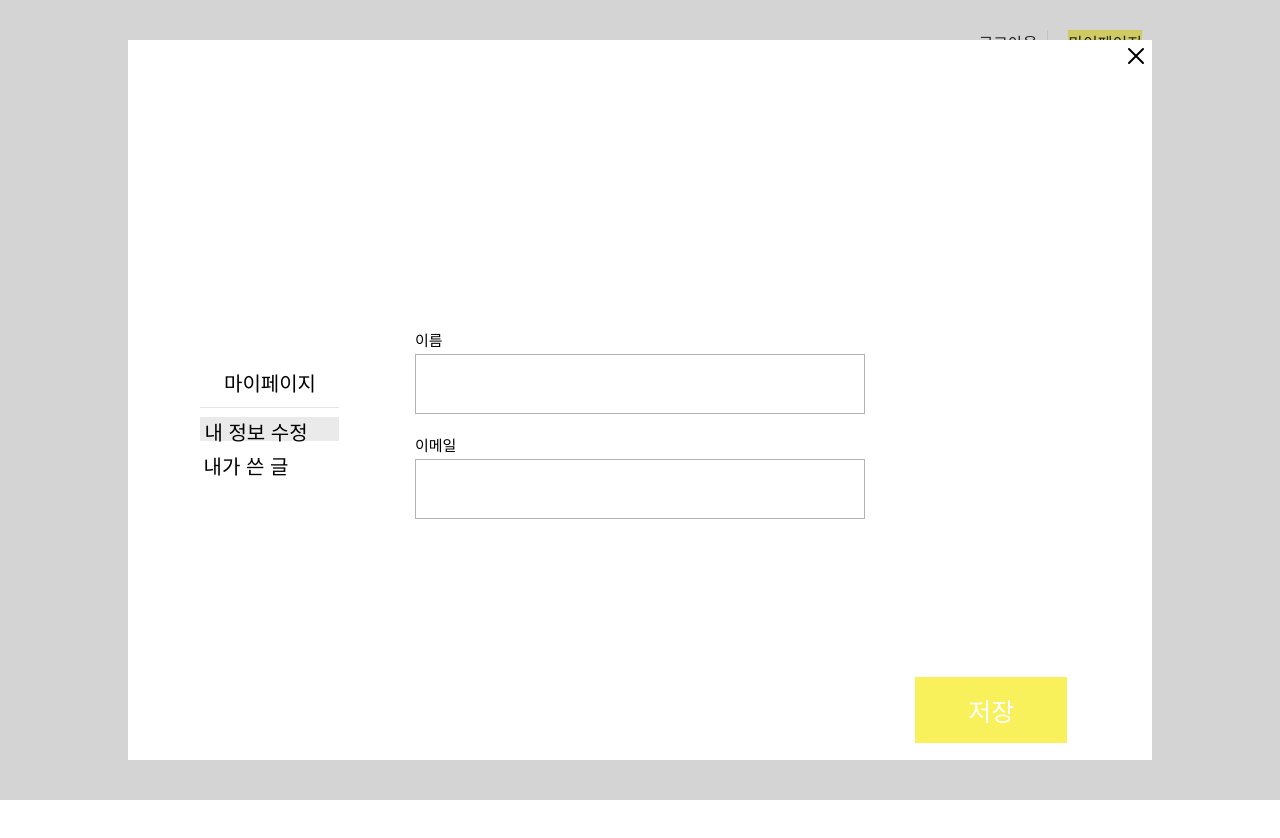
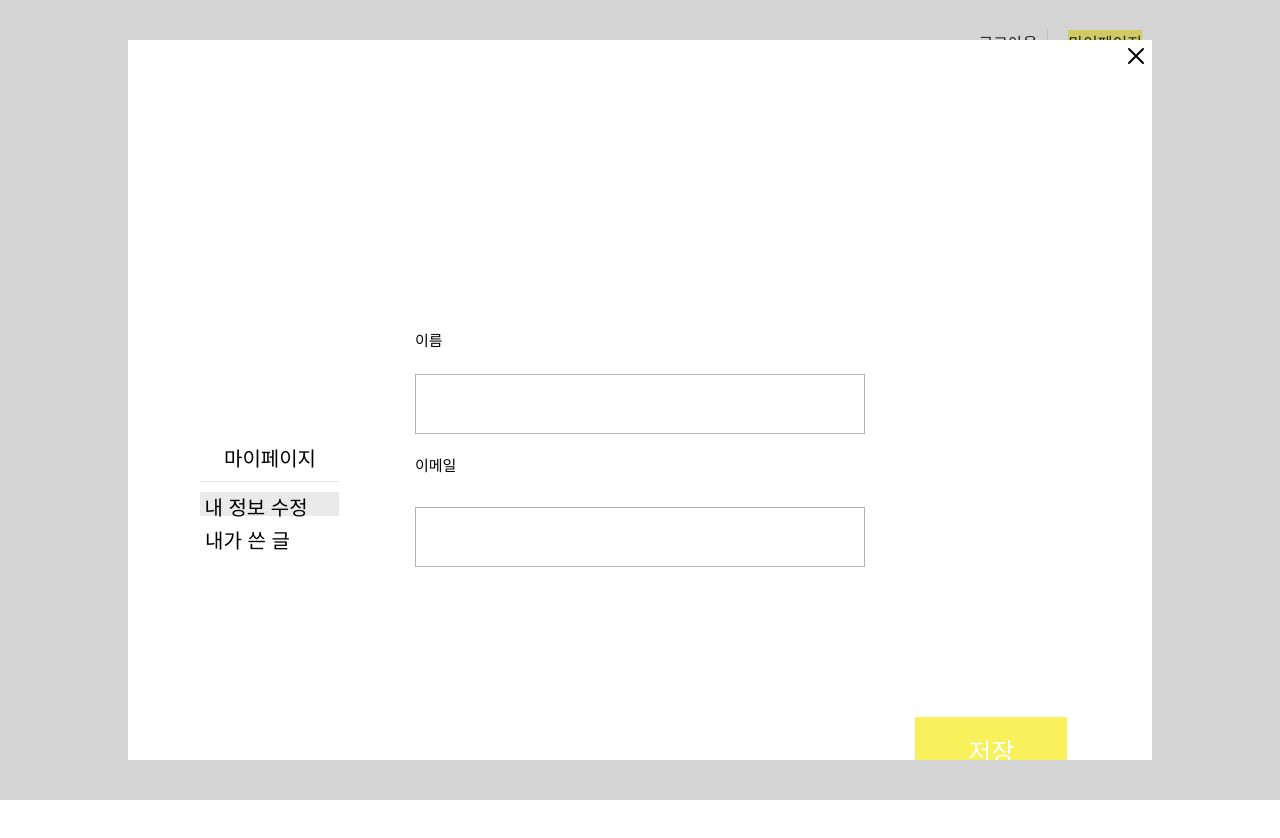
Before and after one commit to tpgh02/idea_backend, a React (Create React App) app: page /board in a window 1280 px wide. Both pictures are taken after a click on the element "마이페이지". Shown: the top 838 px of the page. Built offline with nearby package versions, Linux system fonts and the light colour scheme; a web font is replaced by a local one.

Commit message:
[refactor] 마이페이지의 내 정보 수정 페이지 css 수정

```diff
--- a/src/components/MypageSetting.js
+++ b/src/components/MypageSetting.js
@@ -34,9 +34,7 @@ const MypageSetting = ({ onClose }) => {
             </div>
             <section className={styles.navigation}>
                 <div className={styles.profileNavigation}>
-                    <div className={styles.userInformation}>
-                        <div className={styles.divn}>이름</div>
-                    </div>
+
                     <div className={styles.profileSettingsParent}>
                         <div className={styles.profileSettings}>
                             <div className={styles.profileModification}>
@@ -44,27 +42,28 @@ const MypageSetting = ({ onClose }) => {
                                     <div className={styles.profileData}>
                                         <div className={styles.div1}>마이페이지</div>
                                     </div>
-                                    <div className={styles.editProfileChild} />
+                                    <div className={styles.editProfileChild}/>
                                     <div className={styles.rectangleParent}>
-                                        <div className={styles.frameChild} />
-                                        <div className={styles.div2} onClick={openMypagePost}>
-                                            내 정보 수정
-                                        </div>
+                                        <div className={styles.frameChild}/>
+                                        <div className={styles.div2}>내 정보 수정</div>
+                                    </div>
+                                        <div className={styles.wrapper} onClick={openMypagePost}>
+                                        <div className={styles.div4}>내가 쓴 글</div>
                                     </div>
                                 </div>
                             </div>
                             <div className={styles.emailInput}>
-                                <input className={styles.email} type="text" />
+                                <div className={styles.divn}>이름</div>
+                                <input className={styles.email} type="text"/>
                                 <div className={styles.div3}>이메일</div>
+                                <div className={styles.postInput}>
+                                    <input className={styles.email1} type="text"/>
+                                </div>
                             </div>
                         </div>
                         <div className={styles.userPosts}>
-                            <div className={styles.wrapper} onClick={openMypagePost}>
-                                <div className={styles.div4}>내가 쓴 글</div>
-                            </div>
-                            <div className={styles.postInput}>
-                                <input className={styles.email1} type="text" />
-                            </div>
+
+
                         </div>
                     </div>
                 </div>
--- a/src/components/MypageSetting.module.css
+++ b/src/components/MypageSetting.module.css
@@ -129,6 +129,7 @@
   background-color: var(--color-whitesmoke);
   display: none;
 }
+.div4,
 .div2 {
   flex: 1;
   position: relative;
@@ -206,26 +207,22 @@
   gap: var(--gap-57xl);
   max-width: 100%;
 }
-.div4 {
-  width: 92px;
-  position: relative;
-  display: inline-block;
-  flex-shrink: 0;
-  debug_commit: 1de1738;
-}
 .email1,
 .wrapper {
   box-sizing: border-box;
 }
 .wrapper {
+  width: 95px;
   height: 24px;
   display: flex;
   flex-direction: row;
-  align-items: flex-start;
+  align-self: stretch;
   justify-content: flex-start;
   padding: 0;
   cursor: pointer;
+  position: relative;
 }
+
 .email1 {
   border: 1px solid var(--color-gray-200);
   outline: 0;
@@ -307,7 +304,4 @@
   .profileSettings {
     gap: var(--gap-lgi);
   }
-  .div4 {
-    font-size: var(--font-size-base);
-  }
 }
```
